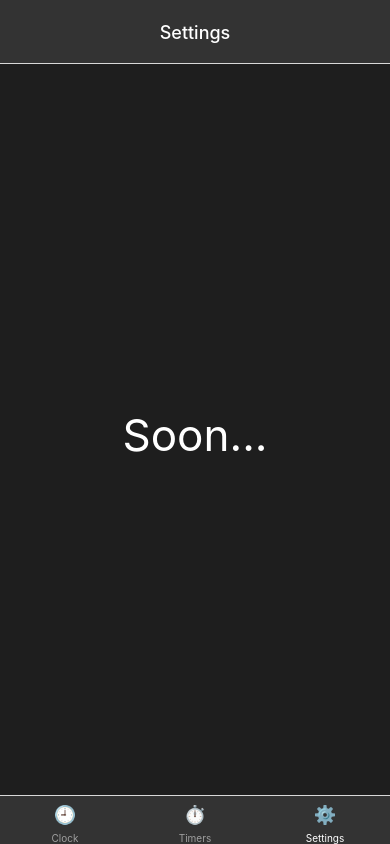
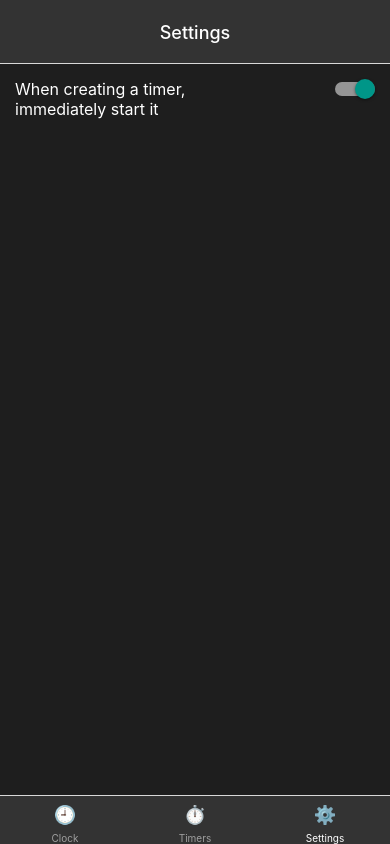
Before and after one commit to vokaEntropy/cronus, a React Native app: screen /Settings in a window 390 px wide. Built offline with nearby package versions, Linux system fonts and the light colour scheme.

Commit message:
add option for settings

```diff
--- a/pages/SettingsPage.tsx
+++ b/pages/SettingsPage.tsx
@@ -1,28 +1,59 @@
-import React from 'react';
-import { View, Text, StyleSheet } from 'react-native';
+import React, { useState } from 'react';
+import { View, Switch, Text, StyleSheet } from 'react-native';
 
 import { colors } from '../constants';
 
 const SettingsPage = () => {
+  const [isTimerOption, setIsTimerOption] = useState(true);
+
+  const handleIsTimerOptionSwitch = () => {
+    setIsTimerOption(!isTimerOption);
+  };
+
   return (
-    <View style={styles.clockPageContainer}>
-      <Text style={styles.text}>Soon...</Text>
+    <View style={styles.settingsPageContainer}>
+      <View style={styles.optionContainer}>
+        <Text style={styles.optionText}>
+          When creating a timer, immediately start it
+        </Text>
+
+        <Switch
+          value={isTimerOption}
+          onChange={handleIsTimerOptionSwitch}
+          {...SwitchStyle}
+        />
+      </View>
     </View>
   );
 };
 
+const SwitchStyle = {
+  thumbColor: colors.white,
+  trackColor: {
+    true: colors.whiteOpacity,
+    false: colors.lightDark,
+  },
+};
+
 const styles = StyleSheet.create({
-  clockPageContainer: {
+  settingsPageContainer: {
     flex: 1,
     backgroundColor: colors.dark,
-    justifyContent: 'center',
-    alignItems: 'center',
+    justifyContent: 'flex-start',
+    alignItems: 'flex-start',
   },
-  text: {
-    paddingTop: 10,
-    fontSize: 44,
+  optionContainer: {
+    width: '100%',
+    paddingTop: 15,
+    paddingLeft: 15,
+    paddingRight: 15,
+    flexDirection: 'row',
+    justifyContent: 'space-between',
+  },
+  optionText: {
+    fontSize: 16,
     color: colors.white,
-    textAlign: 'center',
+    width: '70%',
   },
 });
 
```
